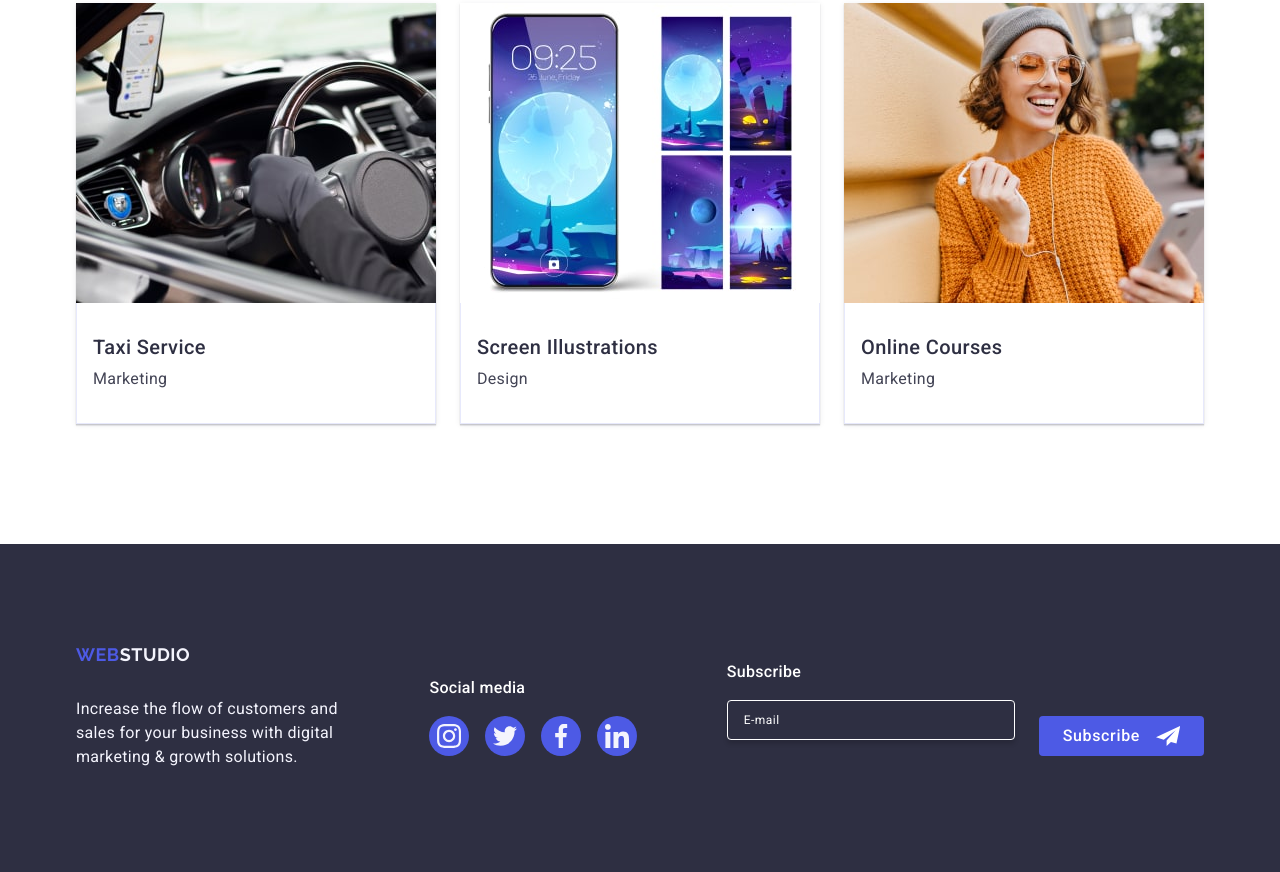
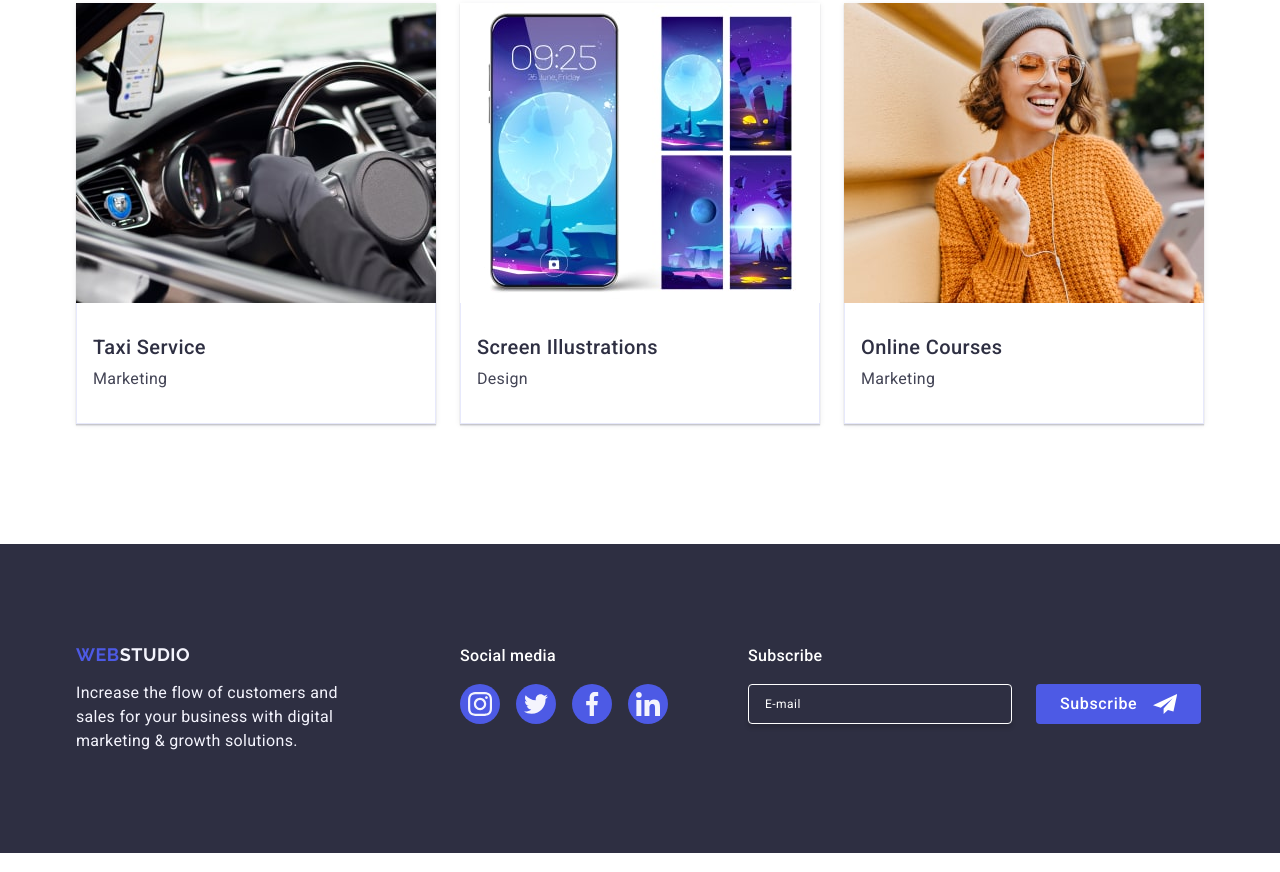
Before and after one commit to Veronika-vv/goit-markup-hw-06, a plain HTML site: page index.html in a window 1280 px wide. Shown: the part 2639-3511 px from the top of the page. Drawn offline with nearby package versions, Linux system fonts and the light colour scheme.

Commit message:
30072024 final

```diff
--- a/css/styles.css
+++ b/css/styles.css
@@ -933,9 +933,18 @@ button {
     width: 264px;
   }
 
-.footer-social-text, .footer-logo {
-  text-align: left;
-}
+  .footer-social-text,
+  .footer-logo {
+    text-align: left;
+  }
+
+  .footer-social {
+    margin: 0;
+  }
+
+  .footer-social-text {
+    margin-top: 0;
+  }
 
   .footer-subcribe-form {
     display: flex;
@@ -944,9 +953,19 @@ button {
 
   .footer-subscribe-button {
     margin-left: 24px;
+    margin-top: 0;
   }
 
+  .footer-wrapper {
+    max-width: 528px;
+    gap: 72px 24px;
+    margin: 0 auto;
+  }
 
+  .footer-email-input {
+    width: 264px;
+  }
+}
 
 @media screen and (min-width: 1158px) {
   .page-footer {
@@ -961,6 +980,26 @@ button {
 
   .footer-social-text {
     margin-bottom: 16px;
+  }
+
+  .footer-wrapper {
+    max-width: 1158px;
+    flex-wrap: nowrap;
+    align-items: baseline;
+    margin: 0 auto;
+    gap: 0;
+  }
+
+  .footer-text {
+    margin-top: 0;
+  }
+
+  .logo-footer-descr {
+    margin-right: 120px;
+  }
+
+  .footer-social {
+    margin-right: 80px;
   }
 }
 
```
